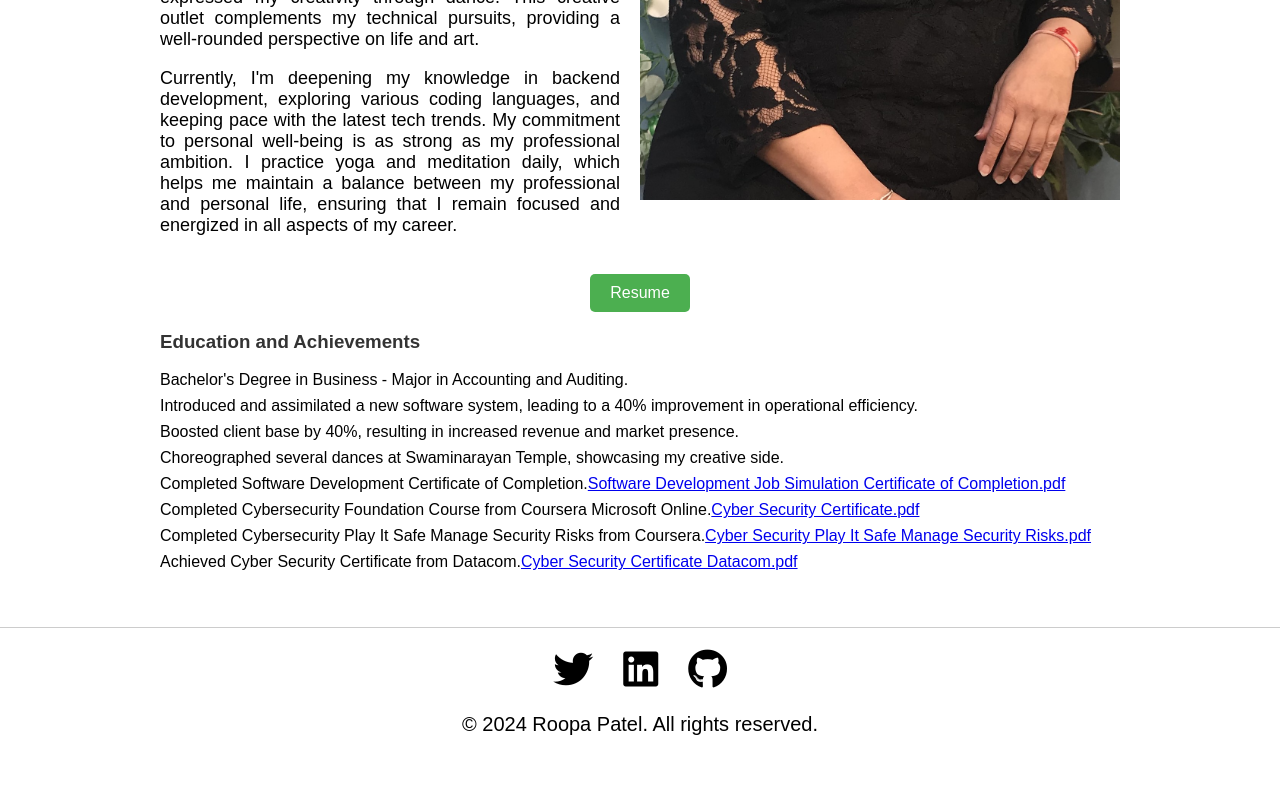
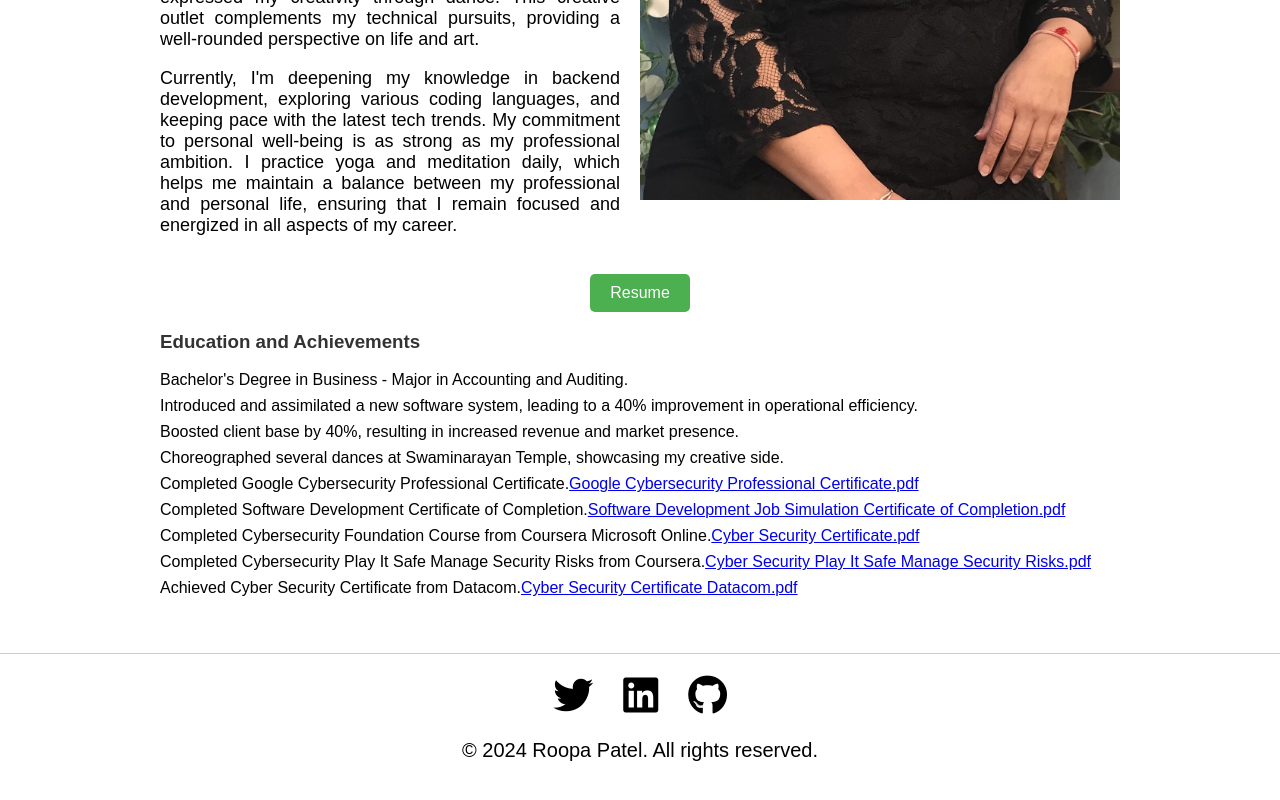
Before and after one commit to roopap12/personal-website, a React (Create React App) app: page /about in a window 1280 px wide. Shown: the part 743-1543 px from the top of the page. Before the commit the page ends 1519 px from the top, so only its background shows below. Built offline with nearby package versions, Linux system fonts and the light colour scheme.

Commit message:
Gain Certificate of Cybersecurity

```diff
--- a/src/Pages/AboutPage.js
+++ b/src/Pages/AboutPage.js
@@ -88,6 +88,19 @@ const AboutPage = () => {
               creative side.
             </li>
             <li>
+              Completed Google Cybersecurity Professional Certificate.
+              <a
+                href={
+                  process.env.PUBLIC_URL +
+                  "/certificates/GoogleCybersecurityProfessionalCertificate.pdf"
+                }
+                target="_blank"
+                rel="noopener noreferrer"
+              >
+                Google Cybersecurity Professional Certificate.pdf
+              </a>
+            </li>
+            <li>
               Completed Software Development Certificate of Completion.
               <a
                 href={
```
Also changed, not shown: 2 other files (tests, documents, lock files or other folders).
